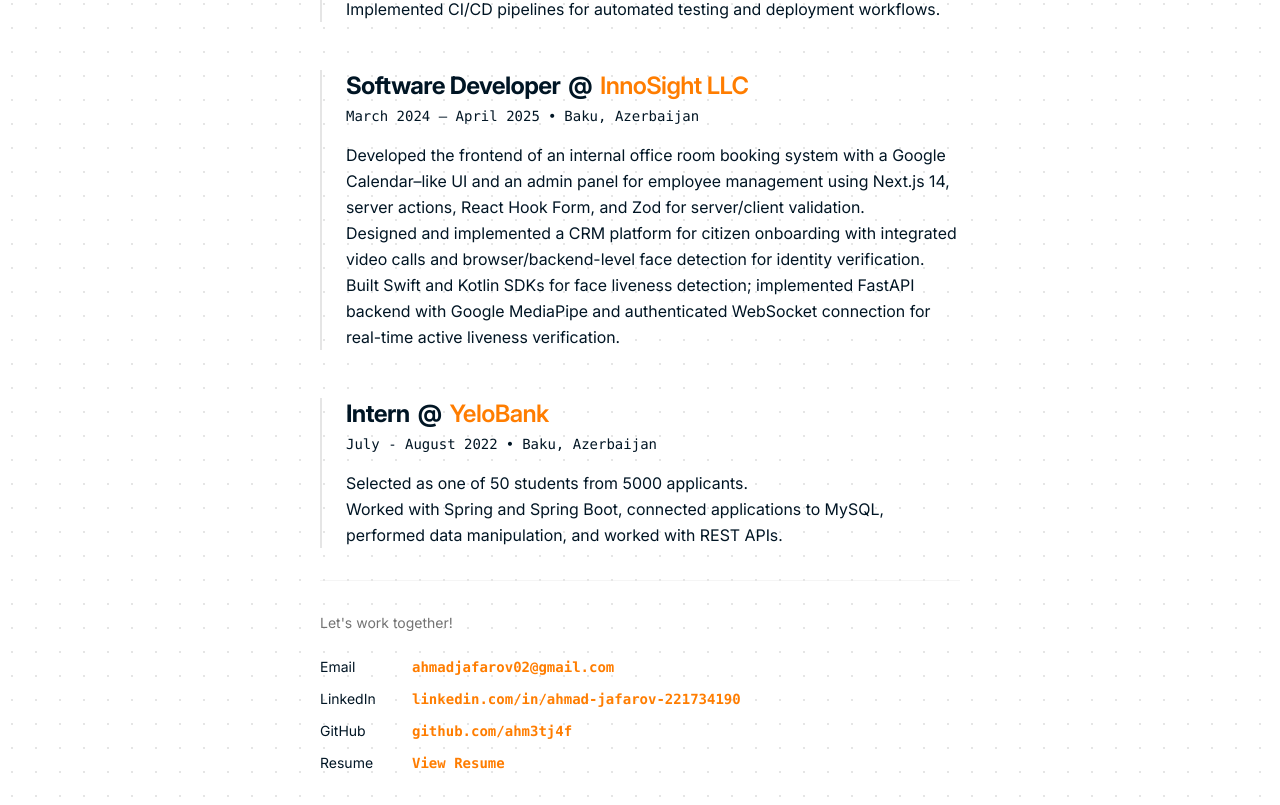
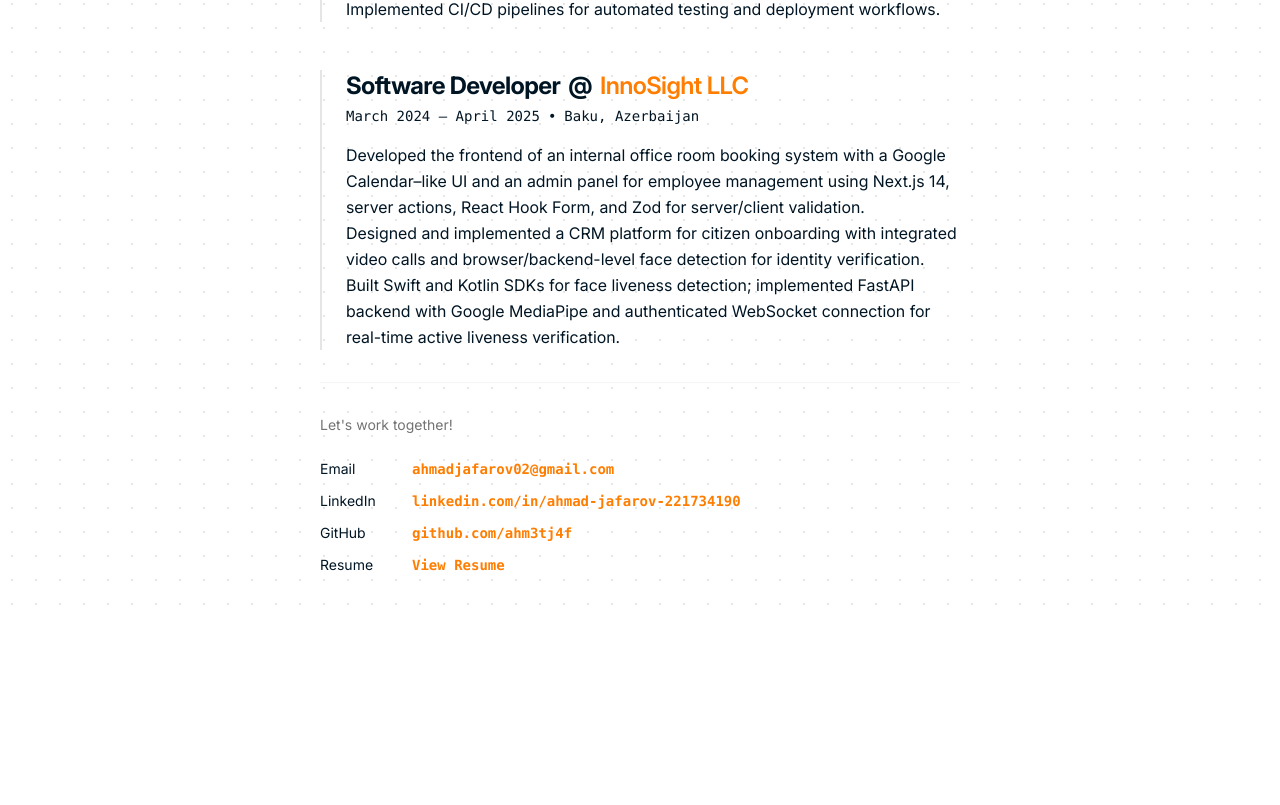
Before and after one commit to Ahm3tJ4f/ahm3tj4f-portfolio, a Next.js app: page /experience in a window 1280 px wide. Shown: the part 608-1413 px from the top of the page. After the commit the page ends 1215 px from the top, so only its background shows below. Built offline with nearby package versions, Linux system fonts and the light colour scheme.

Commit message:
Remove YeloBank experience

```diff
--- a/src/data/experiences.tsx
+++ b/src/data/experiences.tsx
@@ -57,20 +57,4 @@ export const experiences: ExperienceItem[] = [
       </>,
     ],
   },
-  {
-    role: "Intern",
-    company: "YeloBank",
-    companyUrl: ExternalLinks.YeloBank,
-    period: "July - August 2022",
-    location: "Baku, Azerbaijan",
-    description: [
-      <>
-        Selected as one of 50 students from 5000 applicants.
-      </>,
-      <>
-        Worked with Spring and Spring Boot, connected applications to MySQL,
-        performed data manipulation, and worked with REST APIs.
-      </>,
-    ],
-  },
 ];
--- a/src/lib/constants.ts
+++ b/src/lib/constants.ts
@@ -9,7 +9,6 @@ export const ExternalLinks = {
   Goodreads: "https://www.goodreads.com/user/show/63307480-ahmad-jafarov",
   "4You": "https://4youcare.com/",
   InnoSight: "https://www.linkedin.com/company/innosight-llc/",
-  YeloBank: "https://www.yelo.az/",
   CodeMarkGithub: "https://github.com/Ahm3tJ4f/codemark",
   CodeMarkDemo: "https://ahm3tj4f.github.io/codemark/",
   SongPalBot: "https://t.me/songpal_bot",
```
